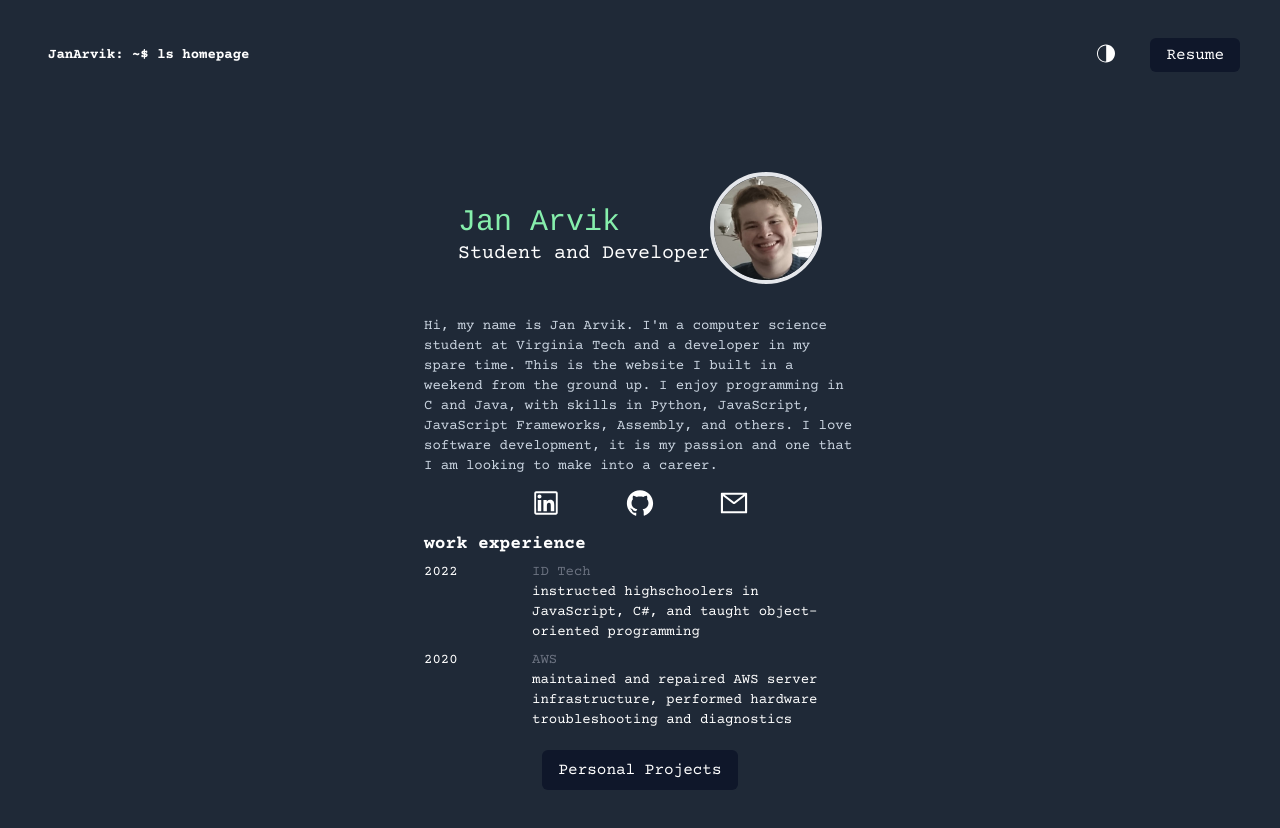
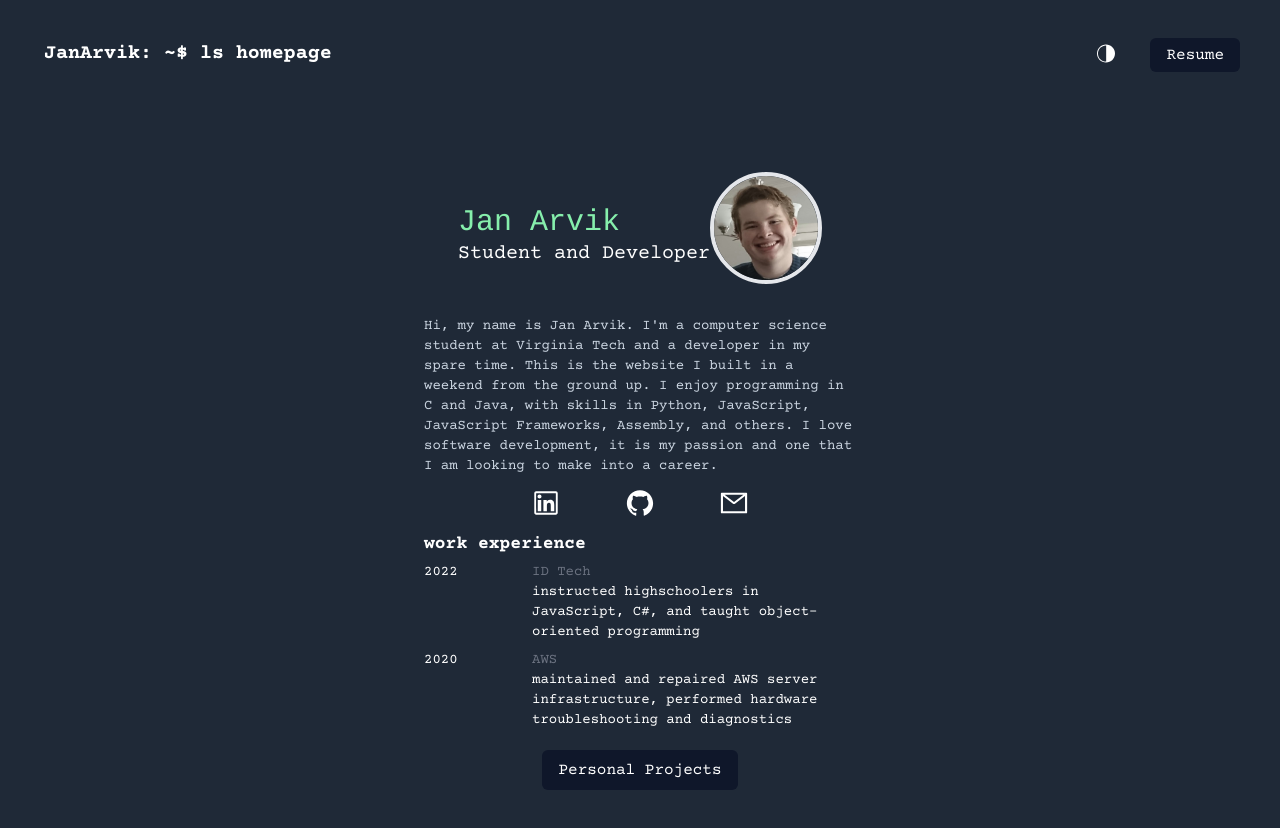
Before and after one commit to Skumbl/NextJS-React-Portfolio, a Next.js app: page / in a window 1280 px wide. Shown: the top 828 px of the page. Built offline with nearby package versions, Linux system fonts and the light colour scheme.

Commit message:
try again

```diff
--- a/pages/index.js
+++ b/pages/index.js
@@ -21,7 +21,7 @@ export default function Home() {
         <section className='bg-white dark:bg-gray-800'>
           <nav className='p-10 mb-12 flex justify-between'>
             <h1 className='font-courierBold text-xl text-black dark:text-white'>
-              <Link className='hover:text-gray-500 sm:text-sm sm:px-2' href="/">JanArvik: ~$ ls homepage</Link>
+              <Link className='hover:text-gray-500 sm:ml-1' href="/">JanArvik: ~$ ls homepage</Link>
             </h1>
             <ul className='flex items-center'>
               <li>
```
